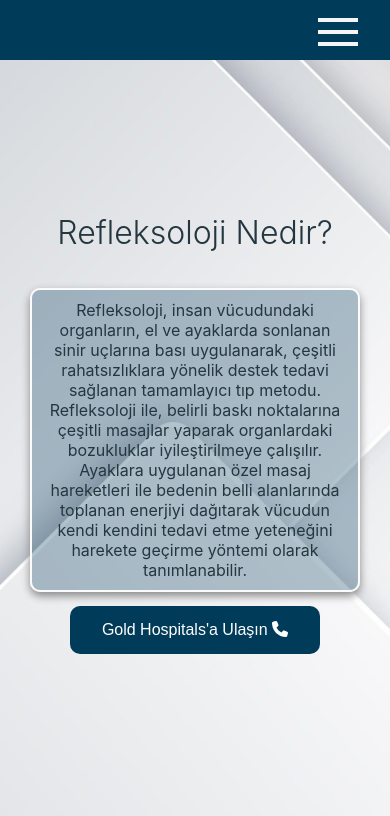
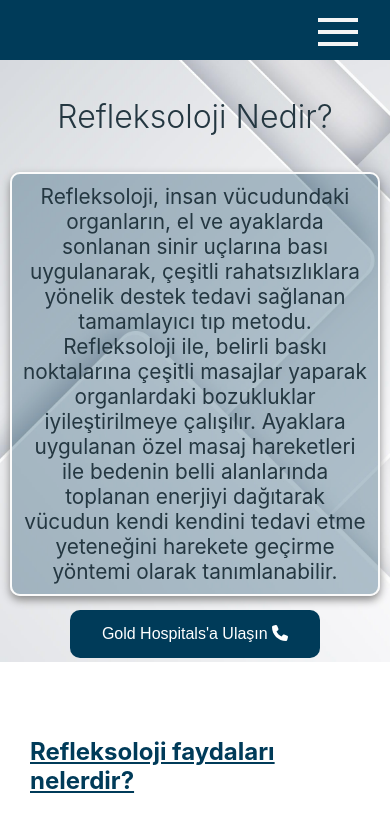
Before and after one commit to meryemsanem/gold-hospital, a React (Create React App) app: page / in a window 390 px wide. Shown: the top 816 px of the page. Built offline with nearby package versions, Linux system fonts and the light colour scheme.

Commit message:
Update styling

```diff
--- a/src/styles.css
+++ b/src/styles.css
@@ -423,7 +423,7 @@
     flex-direction: column;
     justify-content: center;
     align-items: center;
-    height: 100vh;
+    /* height: 100vh; */
     text-align: center;
     background-image: url('images/background.jpg');
     background-repeat: no-repeat;
@@ -452,12 +452,13 @@
     font-size: 2rem;
     color: #243741;
     font-weight: 300;
+    padding-top: 70px;
   }
 
   .homepage p {
-    font-size: 1rem;
+    font-size: 1.3rem;
     color: #243741;
-    margin: 10px 30px;
+    margin: 10px 10px;
     border: 2px solid #fbfbfb;
     border-radius: 10px;
     padding: 10px;
@@ -703,7 +704,25 @@
 
 @media (min-width: 200px) and (max-width: 375px) {
   .homepage {
-    padding-top: 150px;
+    padding-top: 100px;
+  }
+
+    .homepage h1 {
+    font-size: 2rem;
+    color: #243741;
+    font-weight: 300;
+    /* padding-top: 50px; */
+  }
+
+  .homepage p {
+    font-size: 1.3rem;
+    color: #243741;
+    margin: 10px 10px;
+    border: 2px solid #fbfbfb;
+    border-radius: 10px;
+    padding: 10px;
+    box-shadow: 0 4px 8px rgb(137, 137, 137);
+    background-color: rgb(0, 59, 89, 0.3);
   }
 }
 
```
